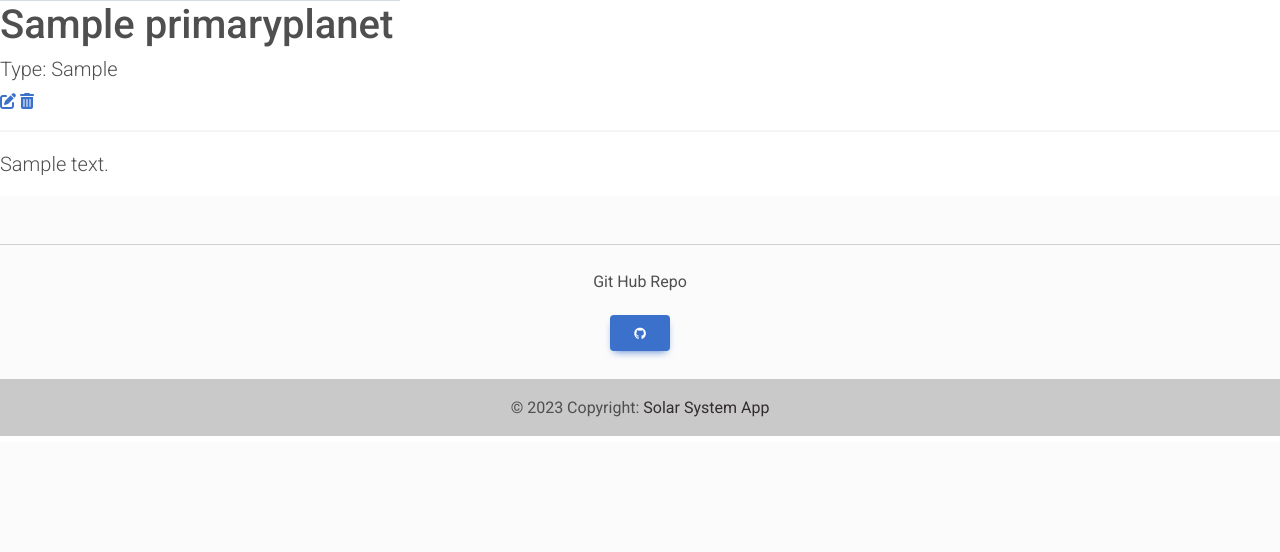
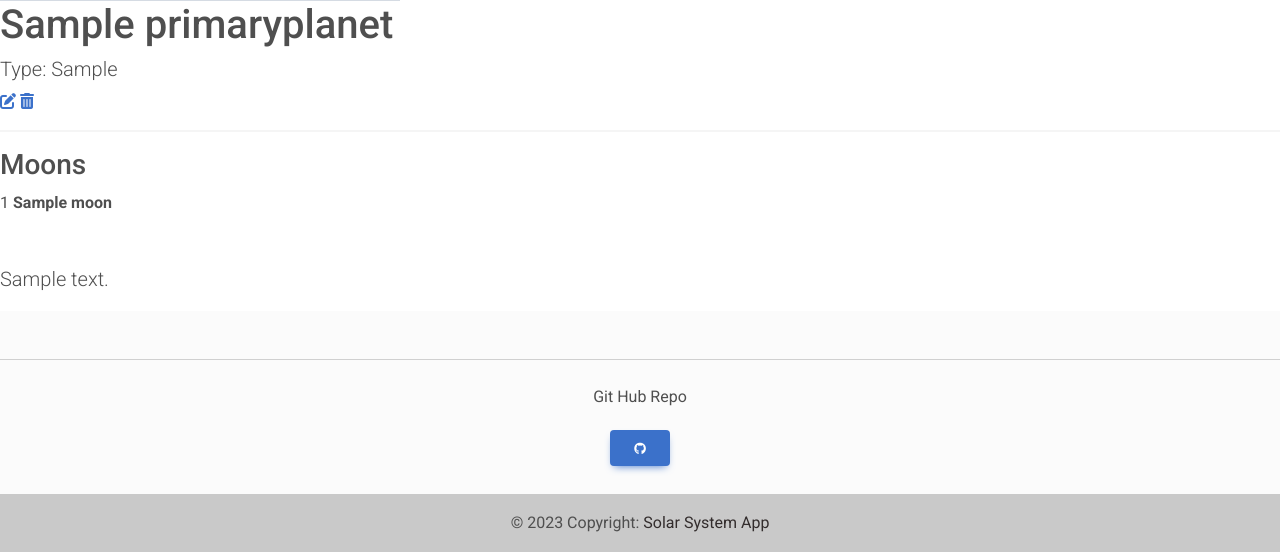
Before and after one commit to frostyserge/solar_system_app, a Django app: page /primary_planets/1/ in a window 1280 px wide. Shown: the part 358-910 px from the top of the page. Before the commit the page ends 800 px from the top, so only its background shows below. Run offline with Django 4.2, Linux system fonts and the light colour scheme; tables that the repository leaves empty hold one stand-in row (Sample ...); some libraries are stand-ins or nearby versions.

Commit message:
one-to-many relationship established

```diff
--- a/main_app/admin.py
+++ b/main_app/admin.py
@@ -1,5 +1,6 @@
 from django.contrib import admin
-from .models import PrimaryPlanet
+from .models import PrimaryPlanet, Moon
 
 # Register your models here.
 admin.site.register(PrimaryPlanet)
+admin.site.register(Moon)
--- a/main_app/templates/planet_detail.html
+++ b/main_app/templates/planet_detail.html
@@ -22,6 +22,23 @@
         </a>
     </div>
     <hr class="hr" />
+    <div class="detail__songs mb-5">
+        <h3 class="title is-3">Moons</h3>
+
+        {% for moon in planet.moon.all %}
+        <div class="moon">
+          <span>{{forloop.counter}}</span>
+          <span><b>{{moon.name}}</b></span>
+        </div>
+            {% empty %}
+        <article class="message">
+          <div class="message-header">
+            <p>THis Planet Has No Moons</p>
+          </div>
+        </article>
+
+        {% endfor %}
+      </div>
     <div class="detail__about">
         <p class="lead">{{planet.description}} </p>
     </div>
```
